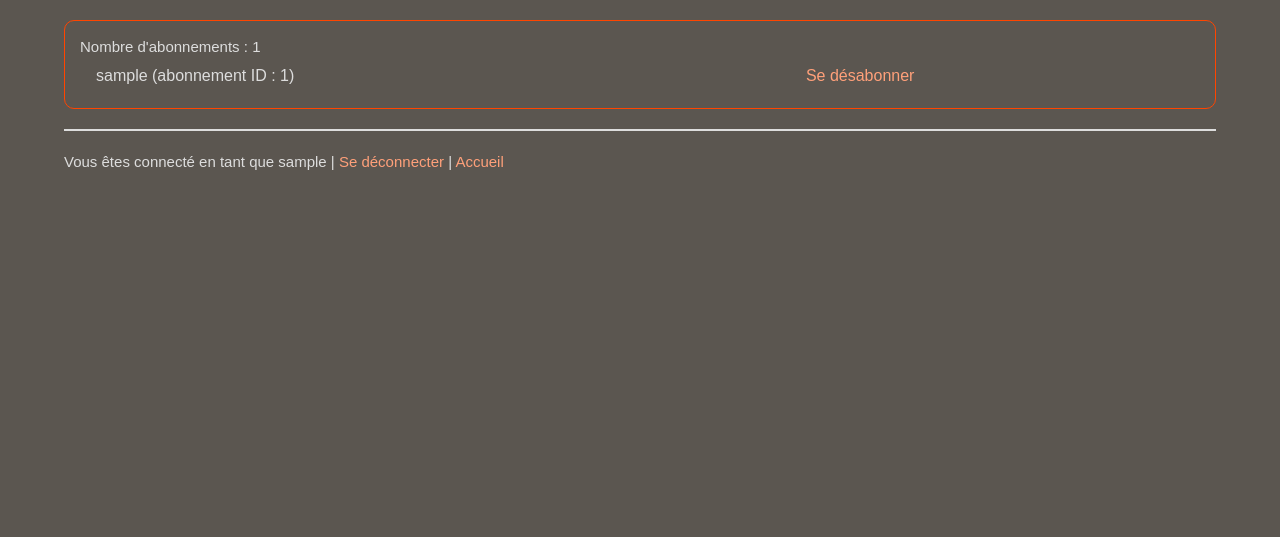
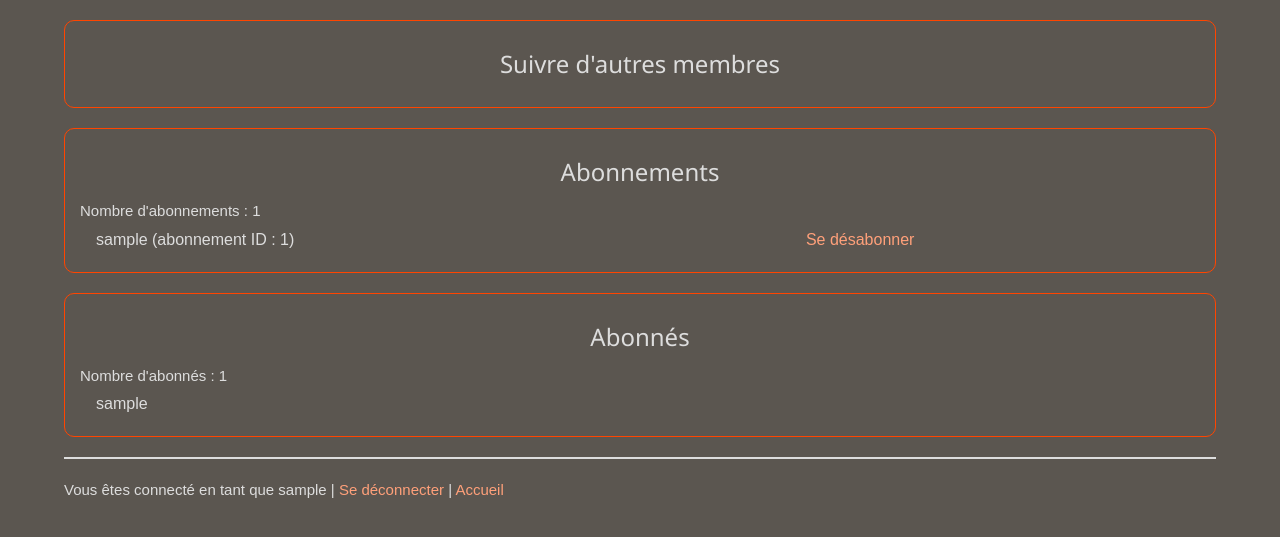
Before and after one commit to morganprieur/Literary_reviews, a Django app: page /abonnements/ in a window 1280 px wide. Shown: the part 132-669 px from the top of the page. Run offline with Django 5.2, Linux system fonts and the light colour scheme; a user stored in the database is signed in; tables that the repository leaves empty hold one stand-in row (values such as "Sample post").

Commit message:
Follwers + titres ok

```diff
--- a/litrevu/reviews/static/CSS/styles.css
+++ b/litrevu/reviews/static/CSS/styles.css
@@ -76,6 +76,7 @@ button:hover {
   border: var(--deco_color) solid 1px;
   border-radius: 10px;
   padding: 1rem;
+  margin-bottom: 20px;
 }
 .login a {
   width: 95%;
--- a/litrevu/reviews/templates/rev/abonnements.html
+++ b/litrevu/reviews/templates/rev/abonnements.html
@@ -6,6 +6,11 @@
 
 {% block content %}
     <div class="cadre">
+        <h3 class="w3-center">Suivre d'autres membres</h3>
+
+    </div>
+    <div class="cadre">
+        <h3 class="w3-center">Abonnements</h3>
         Nombre d'abonnements : {{ followed.all.count }} <br>
 
         <table class="w3-table w3-striped">
@@ -19,5 +24,19 @@
             {% endfor %}
         </table>
     </div>
+    <div class="cadre">
+        <h3 class="w3-center">Abonnés</h3>
+        Nombre d'abonnés : {{ followers.all.count }} <br>
+
+        <table class="w3-table w3-striped">
+            {% for fr in followers %}
+            <tr>
+                <td>{{ fr.user }} </td>
+            </tr>
+            {% empty %}
+            <p>Il n'y a pas d'abonnés </p>
+            {% endfor %}
+        </table>
+    </div>
 
 {% endblock content %}
--- a/litrevu/reviews/views.py
+++ b/litrevu/reviews/views.py
@@ -114,17 +114,34 @@ def home(request):
 @login_required
 def abonnements(request):
     header = 'Abonnements'
-    # test = 'Hello home'
 
     followed = UserFollows.objects.filter(
         user__username=request.user.username)
+    followers = UserFollows.objects.filter(
+        followed_user__username=request.user.username)
+    print(dir(followers[0]))
 
     return render(request, 'rev/abonnements.html', context={
             'header': header,
             # 'test': test,
             'followed': followed,
+            'followers': followers,
         }
     )
+
+"""
+class UserFollows(models.Model):
+    user = models.ForeignKey(
+        settings.AUTH_USER_MODEL,
+        on_delete=models.CASCADE,
+        related_name='following',
+    )
+    followed_user = models.ForeignKey(
+        settings.AUTH_USER_MODEL,
+        on_delete=models.CASCADE,
+        related_name='followed_by',
+    )
+"""
     # def post(self, request):
     #     form = self.form_class(request.POST)
     #     if form.is_valid():
@@ -132,6 +149,10 @@ def abonnements(request):
     #         # auto-login user:
     #         login(request, user)
     #         return redirect(settings.LOGIN_REDIRECT_URL)
+
+
+
+
 
 
 @login_required
```
